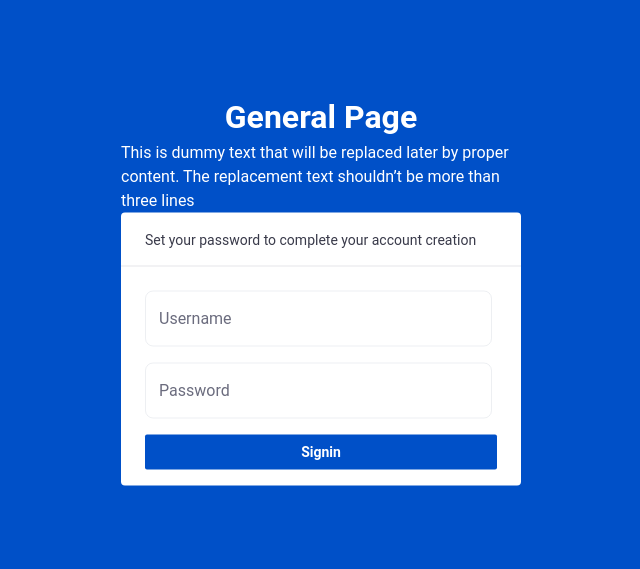
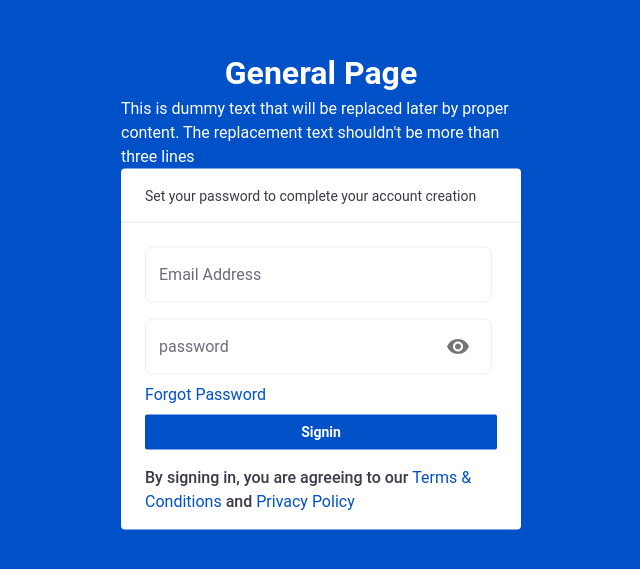
Before and after one commit to dansagam/react-ts-redux-boilerplate, a React (Create React App) app: page /signin in a window 1280 px wide. Shown: the part 111-680 px from the top of the page, without its empty margins (319-959 px from the left). Built offline with nearby package versions, Linux system fonts and the light colour scheme.

Commit message:
feat: sign in screen

```diff
--- a/src/themes/typography.ts
+++ b/src/themes/typography.ts
@@ -23,7 +23,7 @@ function responsiveFontSizes(font: FontMediaQueries) {
   };
 }
 
-const FONT_PRIMARY = getFontFamily(["Roboto", "Open Sans", "sans-serif"]);
+const FONT_PRIMARY = getFontFamily(["Ubuntu", "Roboto", "Open Sans", "sans-serif"]);
 
 const typography: TypographyOptions = {
   fontFamily: FONT_PRIMARY,
--- a/src/views/auth/components/SignInForm/SignInForm.tsx
+++ b/src/views/auth/components/SignInForm/SignInForm.tsx
@@ -1,17 +1,98 @@
 import TextField from "@mui/material/TextField/TextField";
 import React from "react";
-import { ILogin } from "views/auth/interface/authInterface";
+import Button from "@mui/material/Button";
+import { LoginFieldTypes } from "views/auth/interface/authInterface";
+import { useForm, Controller } from "react-hook-form";
+import { loginDefaultValues, loginResolver } from "views/auth/validators";
+import CircularProgress from "@mui/material/CircularProgress";
+import Box from "@mui/material/Box";
+import InputAdornment from "@mui/material/InputAdornment";
+import IconButton from "@mui/material/IconButton";
+import { Visibility, VisibilityOff } from "@mui/icons-material";
 
-const SignInForm = ({ register }: ILogin) => {
+const SignInForm = () => {
+  const [loading, setLoading] = React.useState<boolean>(false);
+  const [showPassword, setShowPassword] = React.useState<boolean>(false);
+  const { handleSubmit, control } = useForm<LoginFieldTypes>({
+    resolver: loginResolver,
+    defaultValues: loginDefaultValues,
+  });
+  const onSubmit = (data: LoginFieldTypes) => {
+    setLoading(true);
+    // eslint-disable-next-line no-console
+    console.log({ data });
+  };
+
+  const togglePasswordVisibility = () => {
+    setShowPassword(!showPassword);
+  };
   return (
-    <>
-      <div>
-        <TextField {...register("email")} label="Username" />
-      </div>
-      <div>
-        <TextField type="password" {...register("password")} label="Password" />
-      </div>
-    </>
+    <Box component="form" onSubmit={handleSubmit(onSubmit)}>
+      <Box>
+        <div>
+          <Controller
+            control={control}
+            name="email"
+            render={({ field: { ref, ...fields }, fieldState: { error } }) => (
+              <TextField
+                inputRef={ref}
+                {...fields}
+                label="Username"
+                error={!!error?.message}
+                helperText={error?.message}
+              />
+            )}
+          />
+        </div>
+        <div>
+          <Controller
+            control={control}
+            name="password"
+            render={({ field: { ref, ...fields }, fieldState: { error } }) => (
+              <TextField
+                inputRef={ref}
+                {...fields}
+                label="Username"
+                type={showPassword ? "text" : "password"}
+                error={!!error?.message}
+                helperText={error?.message}
+                InputProps={{
+                  endAdornment: (
+                    <InputAdornment position="end">
+                      <IconButton onClick={togglePasswordVisibility}>
+                        {showPassword ? <VisibilityOff /> : <Visibility />}
+                      </IconButton>
+                    </InputAdornment>
+                  ),
+                }}
+              />
+            )}
+          />
+        </div>
+      </Box>
+      <Button
+        color="primary"
+        type="submit"
+        fullWidth
+        disabled={loading}
+        startIcon={
+          loading && (
+            <CircularProgress
+              size={16}
+              sx={{
+                fontSize: 1,
+              }}
+            />
+          )
+        }
+        // onClick={() => setShowPassword(true)}
+        sx={{
+          mt: 1,
+        }}
+      >
+        {loading ? "Signing...." : "Sign in"}
+      </Button>
+    </Box>
   );
 };
 
--- a/src/views/auth/components/style.ts
+++ b/src/views/auth/components/style.ts
@@ -13,6 +13,7 @@ export const StyledSignContainer = styled(Box)(({ theme }) => ({
   top: "50%",
   left: "50%",
   transform: "translate(-50%, -50%)",
+  zIndex: 99,
   "& .login-container": {
     borderRadius: "4px 4px 4px 4px",
     backgroundColor: theme.palette.common.white,
--- a/src/views/auth/interface/authInterface.ts
+++ b/src/views/auth/interface/authInterface.ts
@@ -6,9 +6,9 @@ export interface IAuthLayout {
   subtile: string;
   mainTitle: string;
   children: ReactNode;
-  btnText: string;
+  btnText?: string;
   footerNode?: ReactNode;
-  onAction: () => void;
+  onAction?: () => void;
   // onAction: React.FormEventHandler<HTMLFormElement> | React.MouseEventHandler<HTMLButtonElement>;
   loading?: boolean;
 }
--- a/src/views/auth/pages/SignIn/SignIn.tsx
+++ b/src/views/auth/pages/SignIn/SignIn.tsx
@@ -1,30 +1,112 @@
 /* eslint-disable @typescript-eslint/no-explicit-any */
 import React from "react";
-import { useForm } from "react-hook-form";
+import { useForm, Controller } from "react-hook-form";
 import AuthLayout from "views/auth/components/AuthLayout";
-import SignInForm from "views/auth/components/SignInForm/SignInForm";
 import { LoginFieldTypes } from "views/auth/interface/authInterface";
-import { loginResolver } from "views/auth/validators";
+import { loginDefaultValues, loginResolver } from "views/auth/validators";
+import InputAdornment from "@mui/material/InputAdornment";
+import IconButton from "@mui/material/IconButton";
+import { Visibility, VisibilityOff } from "@mui/icons-material";
+import Box from "@mui/material/Box";
+import TextField from "@mui/material/TextField/TextField";
+import Typography from "@mui/material/Typography";
+import { Link } from "react-router-dom";
+import { pxToRem } from "utils/formatFont";
 
 const SignIn = (): JSX.Element => {
   const [loading, setLoading] = React.useState<boolean>(false);
-  const { register, handleSubmit } = useForm<LoginFieldTypes>({ resolver: loginResolver });
-  const onSubmit = (data: any) => {
+  const [showPassword, setShowPassword] = React.useState<boolean>(false);
+  const { handleSubmit, control } = useForm<LoginFieldTypes>({
+    resolver: loginResolver,
+    defaultValues: loginDefaultValues,
+  });
+  const onSubmit = (data: LoginFieldTypes) => {
     setLoading(true);
     // eslint-disable-next-line no-console
     console.log({ data });
   };
+
+  const togglePasswordVisibility = () => {
+    setShowPassword(!showPassword);
+  };
   return (
     <AuthLayout
       title=" General Page"
-      subtile="This is dummy text that will be replaced later by proper content. The replacement text
-    shouldn’t be more than three lines"
+      subtile="This is dummy text that will be replaced later by proper content.
+      The replacement text shouldn't be more than three lines"
       mainTitle=" Set your password to complete your account creation"
       btnText={loading ? "Signing...." : "Signin"}
       onAction={handleSubmit(onSubmit)}
       loading={loading}
+      footerNode={
+        <Box sx={{ fontSize: pxToRem(12), lineHeight: 1.5 }}>
+          <Typography
+            variant="subtitle1"
+            mt={2}
+            color="text.main"
+            sx={{ "& .Typography-root": { fontSize: pxToRem(12), lineHeight: 1.5 } }}
+          >
+            By signing in, you are agreeing to our{" "}
+            <Typography component={Link} to="/" color="primary.main">
+              Terms & Conditions
+            </Typography>{" "}
+            and{" "}
+            <Typography component={Link} to="/" color="primary.main">
+              Privacy Policy
+            </Typography>{" "}
+          </Typography>
+        </Box>
+      }
     >
-      <SignInForm register={register} />
+      <Box>
+        <Controller
+          control={control}
+          name="email"
+          render={({ field: { ref, ...fields }, fieldState: { error } }) => (
+            <TextField
+              inputRef={ref}
+              label="Email Address"
+              placeholder="example@mail.com"
+              error={!!error?.message}
+              helperText={error?.message}
+              {...fields}
+            />
+          )}
+        />
+        <Controller
+          control={control}
+          name="password"
+          render={({ field: { ref, ...fields }, fieldState: { error } }) => (
+            <TextField
+              inputRef={ref}
+              label="password"
+              type={showPassword ? "text" : "password"}
+              error={!!error?.message}
+              helperText={error?.message}
+              InputProps={{
+                endAdornment: (
+                  <InputAdornment position="end">
+                    <IconButton onClick={togglePasswordVisibility}>
+                      {showPassword ? <VisibilityOff /> : <Visibility />}
+                    </IconButton>
+                  </InputAdornment>
+                ),
+              }}
+              {...fields}
+            />
+          )}
+        />
+        <Typography
+          component={Link}
+          to="/forgot-password"
+          variant="body1"
+          color="primary.main"
+          lineHeight={1.5}
+          my={1}
+        >
+          Forgot Password
+        </Typography>
+      </Box>
     </AuthLayout>
   );
 };
--- a/src/views/auth/validators.ts
+++ b/src/views/auth/validators.ts
@@ -1,5 +1,10 @@
 import * as Yup from "yup";
 import { yupResolver } from "@hookform/resolvers/yup";
+
+export const loginDefaultValues = {
+  email: "",
+  password: "",
+};
 
 export const loginSchema = Yup.object({
   email: Yup.string().email().required("Email is required"),
```
